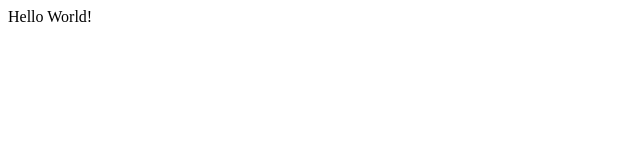
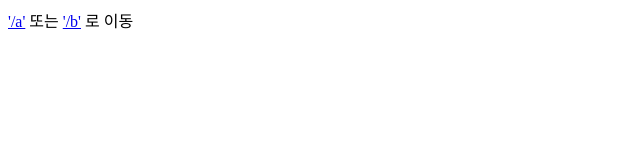
Before and after one commit to seong7/tiny-publishing, a React app: page / in a window 1280 px wide. Shown: the top 160 px of the page, without its empty margins (0-640 px from the left). Built offline with nearby package versions, Linux system fonts and the light colour scheme.

Commit message:
Add Router

```diff
--- a/package.json
+++ b/package.json
@@ -16,6 +16,7 @@
     "babel-preset-react": "^6.24.1",
     "react": "^16.13.1",
     "react-dom": "^16.13.1",
+    "react-router-dom": "^5.2.0",
     "webpack": "^4.44.1",
     "webpack-cli": "^3.3.12",
     "webpack-dev-server": "^3.11.0"
--- a/src/App.js
+++ b/src/App.js
@@ -1,7 +1,25 @@
 import React from "react";
+import { BrowserRouter, Route, NavLink } from "react-router-dom";
 
 const App = () => {
-  return <div>Hello World!</div>;
+  return (
+    <BrowserRouter>
+      <>
+        <Route
+          path="/"
+          render={() => (
+            <div>
+              <NavLink to="/a">'/a'</NavLink> 또는{" "}
+              <NavLink to="/b">'/b'</NavLink> 로 이동
+            </div>
+          )}
+          exact
+        />
+        <Route path="/a" render={() => <div>hello world1</div>} exact />
+        <Route path="/b" render={() => <div>hello world2</div>} exact />
+      </>
+    </BrowserRouter>
+  );
 };
 
 export default App;
--- a/webpack.config.js
+++ b/webpack.config.js
@@ -5,6 +5,8 @@ module.exports = {
   output: {
     path: path.resolve("dist"),
     filename: "main.js",
+    // for react-router-dom
+    publicPath: "/",
   },
   // define babel loader
   module: {
@@ -12,4 +14,8 @@ module.exports = {
       { test: /\.jsx?$/, loader: "babel-loader", exclude: /node_modules/ },
     ],
   },
+  devServer: {
+    // for react-router-dom
+    historyApiFallback: true,
+  },
 };
```
